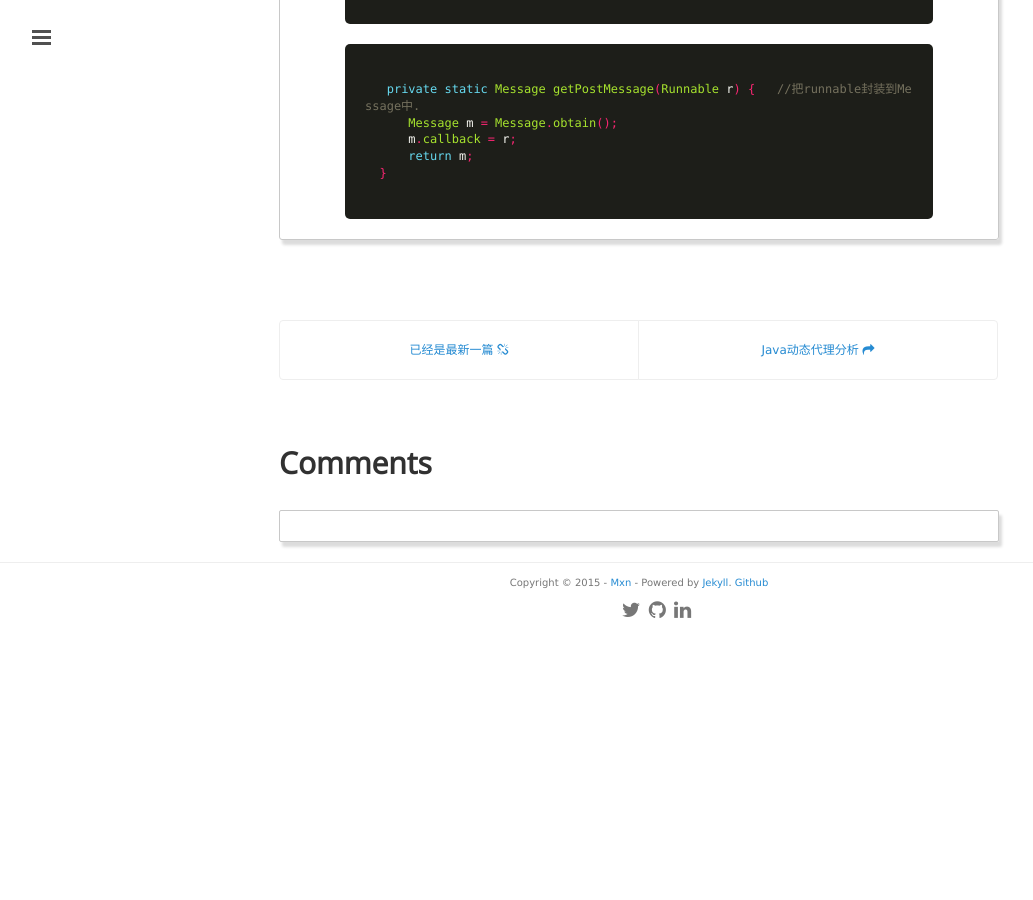
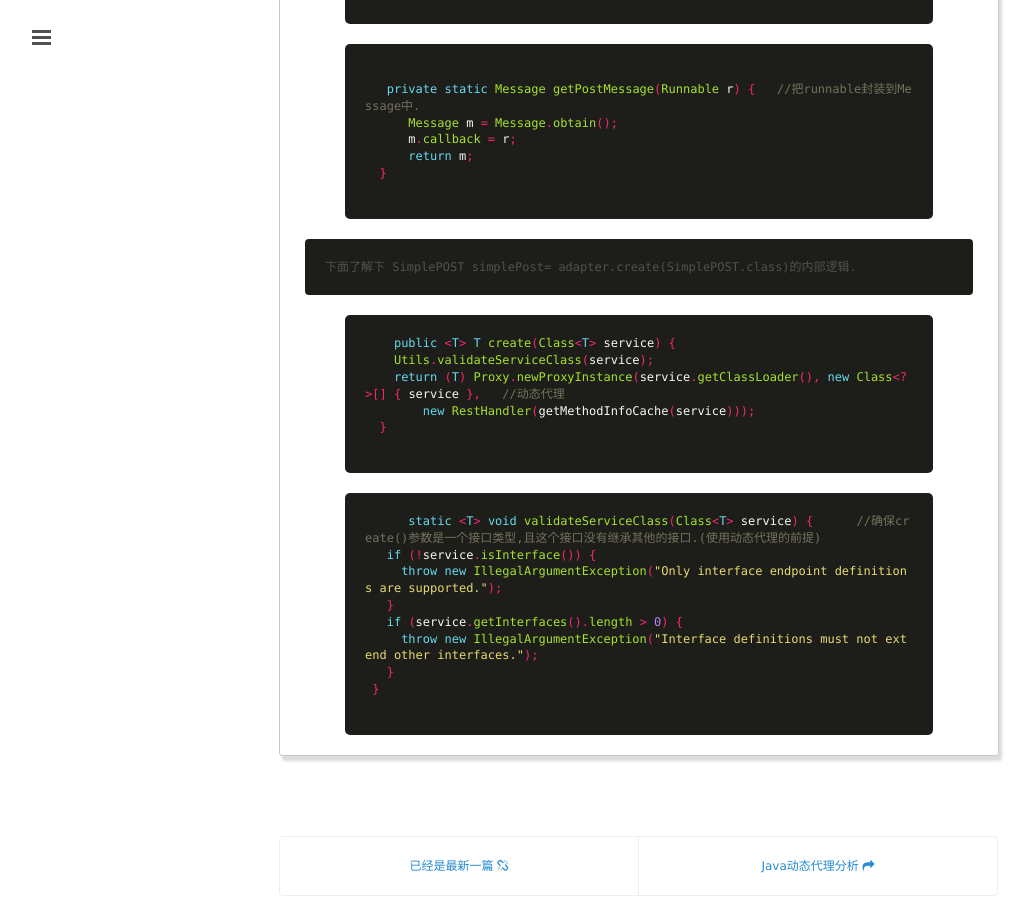
Before and after one commit to mxn21/mxn21.github.io, a Jekyll site: the page built from _posts/2015-6-19-retrofit实现原理分析.md, in a window 1280 px wide and 900 px high, scrolled down 3709 px. Shown: the whole window, without its empty margins (1-1034 px from the left). Built offline with Jekyll 4.4.1, drawn with Linux system fonts in a browser that asks for light colours; Markdown is read by kramdown in place of the engine named in the settings; comment, search, counter and statistics services are not loaded; before the commit the page ends 4344 px from its top, so only the background shows below that.

Commit message:
Update 2015-6-19-retrofit实现原理分析.md

```diff
--- a/_posts/2015-6-19-retrofit实现原理分析.md
+++ b/_posts/2015-6-19-retrofit实现原理分析.md
@@ -182,3 +182,23 @@
       return m;
   }
     {% endhighlight  %}
+
+    下面了解下 SimplePOST simplePost= adapter.create(SimplePOST.class)的内部逻辑.
+       {% highlight java %}
+    public <T> T create(Class<T> service) {
+    Utils.validateServiceClass(service);
+    return (T) Proxy.newProxyInstance(service.getClassLoader(), new Class<?>[] { service },   //动态代理
+        new RestHandler(getMethodInfoCache(service)));
+  }
+      {% endhighlight  %}
+
+          {% highlight java %}
+      static <T> void validateServiceClass(Class<T> service) {      //确保create()参数是一个接口类型,且这个接口没有继承其他的接口.(使用动态代理的前提)
+   if (!service.isInterface()) {
+     throw new IllegalArgumentException("Only interface endpoint definitions are supported.");
+   }
+   if (service.getInterfaces().length > 0) {
+     throw new IllegalArgumentException("Interface definitions must not extend other interfaces.");
+   }
+ }
+      {% endhighlight  %}
```
